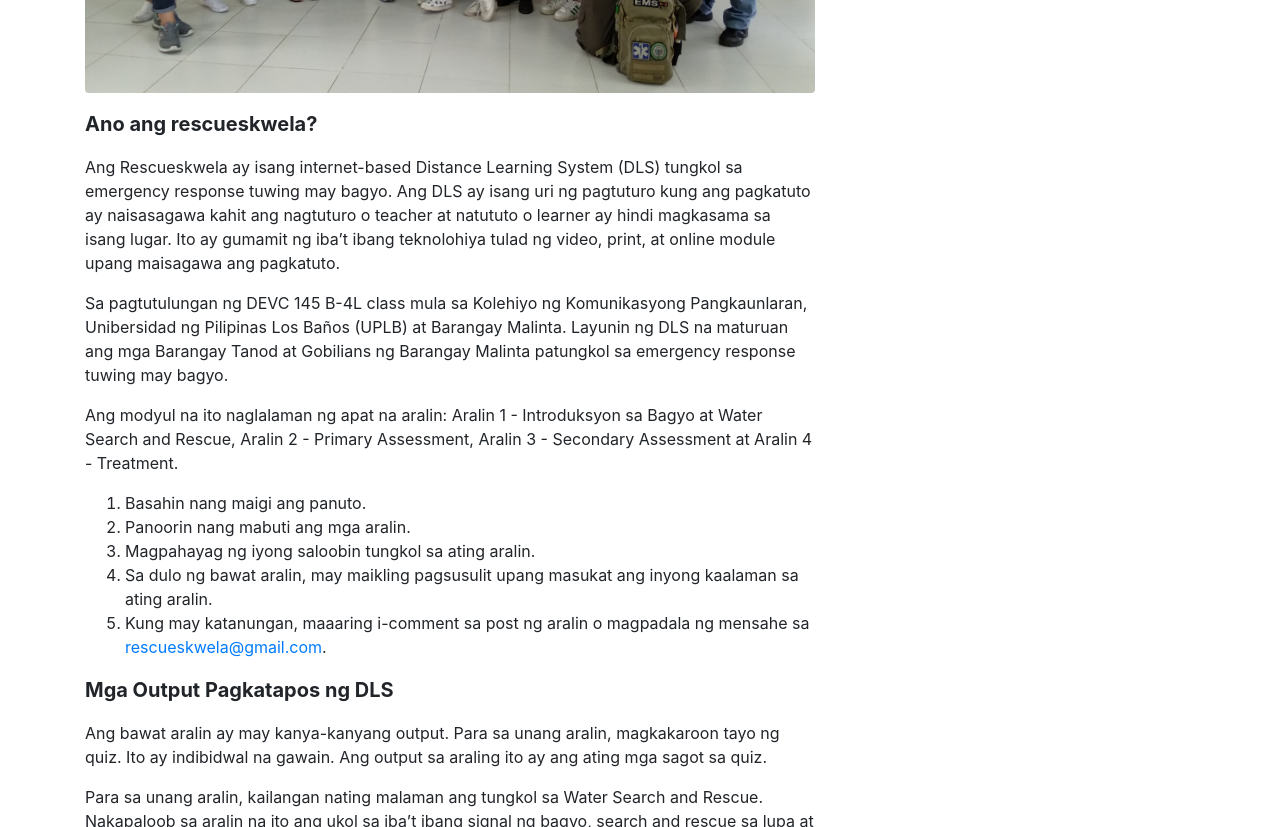
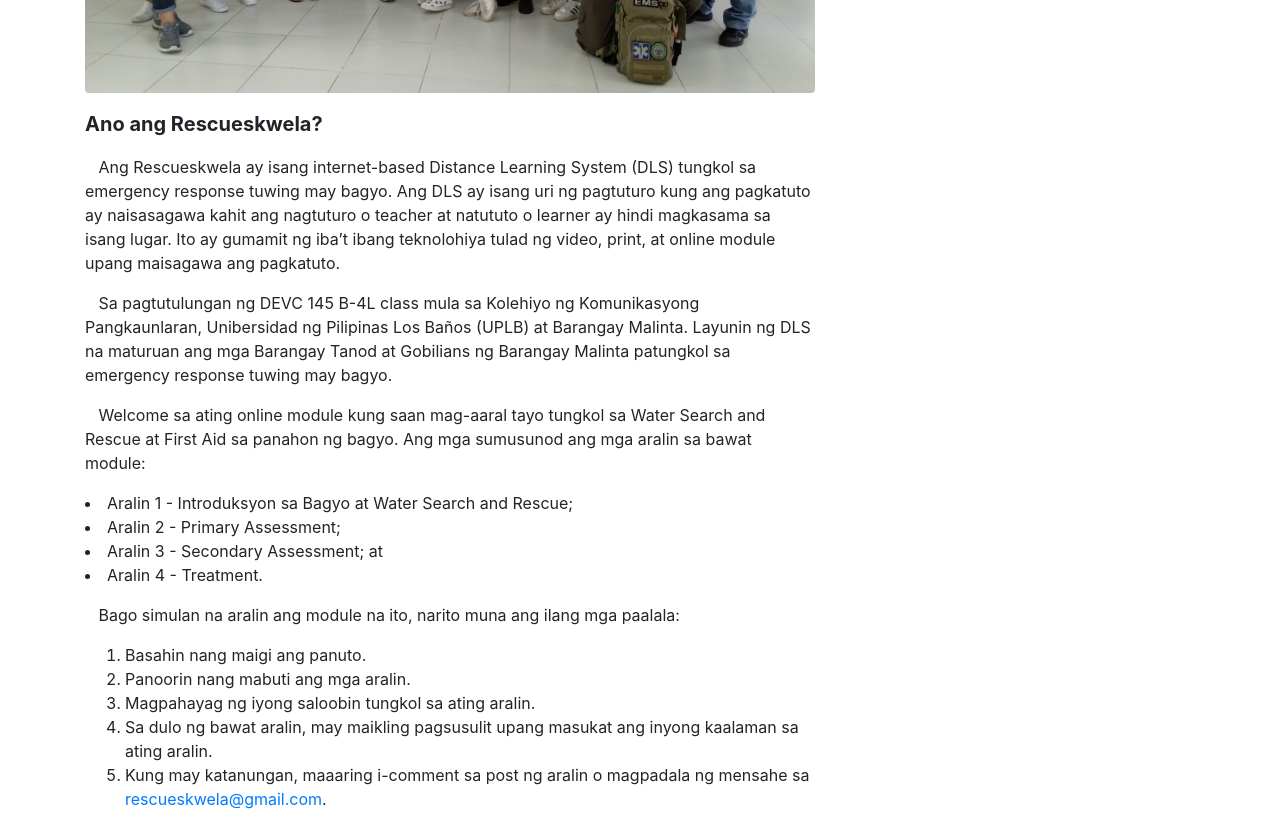
Before and after one commit to Rescueskwela/rescueskwela.github.io, a website: page tungkol1.html in a window 1280 px wide. Shown: the part 460-1287 px from the top of the page. Drawn offline with Linux system fonts and the light colour scheme.

Commit message:
added indents and greeting change

```diff
--- a/tungkol1.html
+++ b/tungkol1.html
@@ -81,10 +81,16 @@ TODO:
           <!-- Preview Image -->
           <img class="img-fluid rounded" src="img/Group/makipagugnay.jpg" alt="Makipag-ugnay">
           <p></p>
-          <blockquote class="blockquote"><p> <STRONG> Ano ang rescueskwela? </STRONG></p></blockquote>
-          <p> Ang Rescueskwela ay isang internet-based Distance Learning System (DLS) tungkol sa emergency response tuwing may bagyo. Ang DLS ay isang uri ng pagtuturo kung ang pagkatuto ay naisasagawa kahit ang nagtuturo o teacher at natututo o learner ay hindi magkasama sa isang lugar. Ito ay gumamit ng iba’t ibang teknolohiya tulad ng video, print, at online module upang maisagawa ang pagkatuto. </p>
-          <p> Sa pagtutulungan ng DEVC 145 B-4L class mula sa Kolehiyo ng Komunikasyong Pangkaunlaran, Unibersidad ng Pilipinas Los Baños (UPLB) at Barangay Malinta. Layunin ng DLS na maturuan ang mga Barangay Tanod at Gobilians ng Barangay Malinta patungkol sa emergency response tuwing may bagyo.</p>
-          <p> Ang modyul na ito naglalaman ng apat na aralin: Aralin 1 - Introduksyon sa Bagyo at Water Search and Rescue, Aralin 2 -  Primary Assessment, Aralin 3 - Secondary Assessment at Aralin 4 - Treatment.</p>
+          <blockquote class="blockquote"><p> <STRONG> Ano ang Rescueskwela? </STRONG></p></blockquote>
+          <p>&nbsp;&nbsp;&nbsp;Ang Rescueskwela ay isang internet-based Distance Learning System (DLS) tungkol sa emergency response tuwing may bagyo. Ang DLS ay isang uri ng pagtuturo kung ang pagkatuto ay naisasagawa kahit ang nagtuturo o teacher at natututo o learner ay hindi magkasama sa isang lugar. Ito ay gumamit ng iba’t ibang teknolohiya tulad ng video, print, at online module upang maisagawa ang pagkatuto. </p>
+          <p>&nbsp;&nbsp;&nbsp;Sa pagtutulungan ng DEVC 145 B-4L class mula sa Kolehiyo ng Komunikasyong Pangkaunlaran, Unibersidad ng Pilipinas Los Baños (UPLB) at Barangay Malinta. Layunin ng DLS na maturuan ang mga Barangay Tanod at Gobilians ng Barangay Malinta patungkol sa emergency response tuwing may bagyo.</p>
+          <p>&nbsp;&nbsp;&nbsp;Welcome sa ating online module kung saan mag-aaral tayo tungkol sa Water Search and Rescue at First Aid sa panahon ng bagyo. Ang mga sumusunod ang mga aralin sa bawat module:
+            <li> Aralin 1 - Introduksyon sa Bagyo at Water Search and Rescue;  </li>
+            <li> Aralin 2 -  Primary Assessment; </li>
+            <li>Aralin 3 - Secondary Assessment; at
+            <li> Aralin 4 - Treatment.</li>
+          <p></p>
+          <p>&nbsp;&nbsp;&nbsp;Bago simulan na aralin ang module na ito, narito muna ang ilang mga paalala:
           <ol>
             <li> Basahin nang maigi ang panuto. </li>
             <li> Panoorin nang mabuti ang mga aralin. </li>
@@ -95,27 +101,27 @@ TODO:
           <p> </p>
 
           <blockquote class="blockquote"><p> <STRONG> Mga Output Pagkatapos ng DLS </STRONG></p></blockquote>
-          <p> Ang bawat aralin ay may kanya-kanyang output. Para sa unang aralin, magkakaroon tayo ng quiz. Ito ay indibidwal na gawain. Ang output sa araling ito ay ang ating mga sagot sa quiz. </p>
+          <p>&nbsp;&nbsp;&nbsp;Ang bawat aralin ay may kanya-kanyang output. Para sa unang aralin, magkakaroon tayo ng quiz. Ito ay indibidwal na gawain. Ang output sa araling ito ay ang ating mga sagot sa quiz. </p>
 
-          <p> Para sa unang aralin, kailangan nating malaman ang tungkol sa Water Search and Rescue. Nakapaloob sa aralin na ito ang ukol sa iba’t ibang signal ng bagyo, search and rescue sa lupa at sa tubig, iba’t ibang klase ng pagbubuhol ng lubid, at paglipat ng pasyente.</p>
+          <p>&nbsp;&nbsp;&nbsp;Para sa unang aralin, kailangan nating malaman ang tungkol sa Water Search and Rescue. Nakapaloob sa aralin na ito ang ukol sa iba’t ibang signal ng bagyo, search and rescue sa lupa at sa tubig, iba’t ibang klase ng pagbubuhol ng lubid, at paglipat ng pasyente.</p>
 
-          <p> Pag-aaralan naman natin sa ikalawang aralin ang tungkol sa iba’t ibang batas na kaakibat ng pagresponde, gayundin, ang Star of Life. Sa aralin na ito, kailangan rin nating malaman ang tungkol sa Individual First Aid Kit o IFAK, Body Substance Isolation o BSI, at Personal Protective Equipment o PPE.Ating rin dapat matutunan sa araling ito ang ukol sa iba’t ibang bahagi ng paggagamot. </p>
+          <p>&nbsp;&nbsp;&nbsp;Pag-aaralan naman natin sa ikalawang aralin ang tungkol sa iba’t ibang batas na kaakibat ng pagresponde, gayundin, ang Star of Life. Sa aralin na ito, kailangan rin nating malaman ang tungkol sa Individual First Aid Kit o IFAK, Body Substance Isolation o BSI, at Personal Protective Equipment o PPE.Ating rin dapat matutunan sa araling ito ang ukol sa iba’t ibang bahagi ng paggagamot. </p>
 
-          <p> Para naman sa ikatlong aralin, kailangan nating matutunan ang iba’t ibang uri ng paggagamot. Sa pamamagitan ng araling ito, dapat na malaman natin ang mga paraan ng pagtukoy ng sintomas ng posibleng sakit ng pasyente. </p>
+          <p>&nbsp;&nbsp;&nbsp;Para naman sa ikatlong aralin, kailangan nating matutunan ang iba’t ibang uri ng paggagamot. Sa pamamagitan ng araling ito, dapat na malaman natin ang mga paraan ng pagtukoy ng sintomas ng posibleng sakit ng pasyente. </p>
 
-          <p id = "Alituntunin"> Para sa huling aralin naman, pag-aaralan natin ang tungkol sa paggagamot ng mga kadalasang sakit o sugat ng mga taong biktima sa paghagupit ng bagyo. </p>
+          <p id = "Alituntunin">&nbsp;&nbsp;&nbsp;Para sa huling aralin naman, pag-aaralan natin ang tungkol sa paggagamot ng mga kadalasang sakit o sugat ng mga taong biktima sa paghagupit ng bagyo. </p>
 
           <blockquote class="blockquote"><p> <STRONG> Mga Alituntunin sa Bawat Media </STRONG></p></blockquote>
           <p> <STRONG> A.  Video Series </STRONG></p>
-          <p>     Para sa video series, ang bawat video ay may sariling file na maaaring nasa CD o kaya sa flash drive na pwedeng panuorin sa computer, laptop, o cellphone. Ang mga video ay pwedeng panuorin habang nasa isang grupo o pwede rin namang mag-isa. Sa paggamit ng video series, maaari itong i-pause o bumalik kung ito ay masyadong mabilis o hindi naging malinaw para sa mga mag-aaral. </p>
+          <p>&nbsp;&nbsp;&nbsp;Para sa video series, ang bawat video ay may sariling file na maaaring nasa CD o kaya sa flash drive na pwedeng panuorin sa computer, laptop, o cellphone. Ang mga video ay pwedeng panuorin habang nasa isang grupo o pwede rin namang mag-isa. Sa paggamit ng video series, maaari itong i-pause o bumalik kung ito ay masyadong mabilis o hindi naging malinaw para sa mga mag-aaral. </p>
           <p> <STRONG> B. Print Module </STRONG></p>
-          <p>     Ang bawat video na inyong napanood sa DSL na ibinahagi sa inyo ay may katumbas na print module. Dito makikita ang mga aralin, tips, at pagsusulit na ginawa at pinag-usapan din noong inyong pinanood ang mga videos. Ang print modules ay maaaring gamiting gabay kung may mga hindi naintindihan o hindi narinig nang maayos mula sa mga videos. Ito rin ay isang instrumento na maaaring gamitin sa diskusyon ng inyong grupo o indibidwal na pag-aaral kahiwalay o habang pinapanood ang mga katumbas na videos. </p>
+          <p>&nbsp;&nbsp;&nbsp;Ang bawat video na inyong napanood sa DSL na ibinahagi sa inyo ay may katumbas na print module. Dito makikita ang mga aralin, tips, at pagsusulit na ginawa at pinag-usapan din noong inyong pinanood ang mga videos. Ang print modules ay maaaring gamiting gabay kung may mga hindi naintindihan o hindi narinig nang maayos mula sa mga videos. Ito rin ay isang instrumento na maaaring gamitin sa diskusyon ng inyong grupo o indibidwal na pag-aaral kahiwalay o habang pinapanood ang mga katumbas na videos. </p>
           <p> <STRONG> C. Online Module </STRONG></p>
-          <p>     Ang online module naman na matatagpuan sa https://rescueskwela.github.io/ ay naglalaman rin ng kopya ng video series. Maari itong ulitin o i-review sakaling may mga nais balikan ang mga natututo. Mayroon ding comment box sa naturang website kung saan maaring mag-iwan ng komento, mungkahi, at mga katanungan. </p>
+          <p>&nbsp;&nbsp;&nbsp;Ang online module naman na matatagpuan sa https://rescueskwela.github.io/ ay naglalaman rin ng kopya ng video series. Maari itong ulitin o i-review sakaling may mga nais balikan ang mga natututo. Mayroon ding comment box sa naturang website kung saan maaring mag-iwan ng komento, mungkahi, at mga katanungan. </p>
 
-          <p> Pagkatapos ng pagsasanay na ito, inaasahan na maisasagawa ng mga mag-aaral ang lahat ng naturang outputs na itinakda sa bawat aralin. Inaasahan rin na madadagdagan ang kaalaman ng mga rumeresponde sa sakuna upang mas maging epektibo at ligtas ang paraan ng pagsagip ng buhay. </p>
+          <p>&nbsp;&nbsp;&nbsp;Pagkatapos ng pagsasanay na ito, inaasahan na maisasagawa ng mga mag-aaral ang lahat ng naturang outputs na itinakda sa bawat aralin. Inaasahan rin na madadagdagan ang kaalaman ng mga rumeresponde sa sakuna upang mas maging epektibo at ligtas ang paraan ng pagsagip ng buhay. </p>
 
-          <p> Handa ka na ba kayo? Simulan na natin ang pagsasanay! </p>
+          <p>&nbsp;&nbsp;&nbsp;Handa ka na ba kayo? Simulan na natin ang pagsasanay! </p>
 
         </div>
 
```
Also changed, not shown: index.html (+1 -1 lines).
